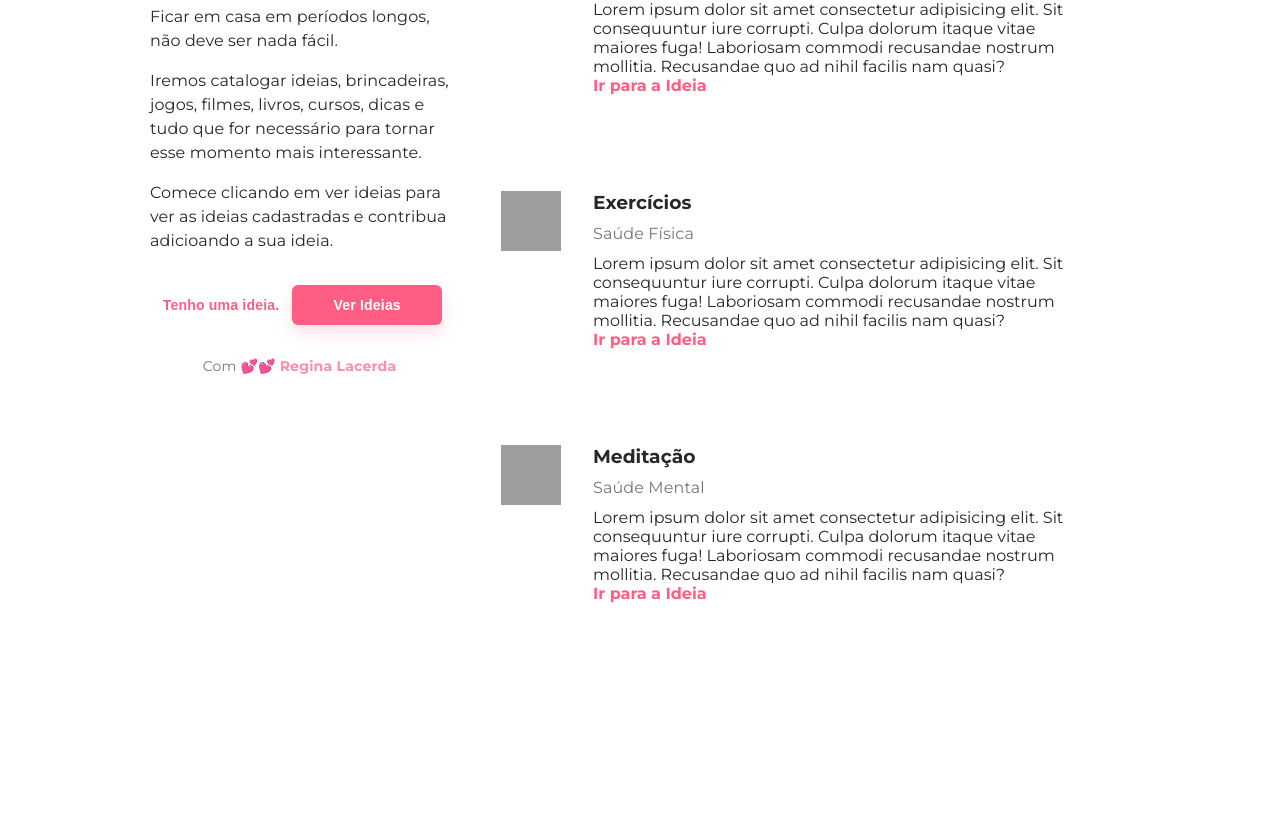
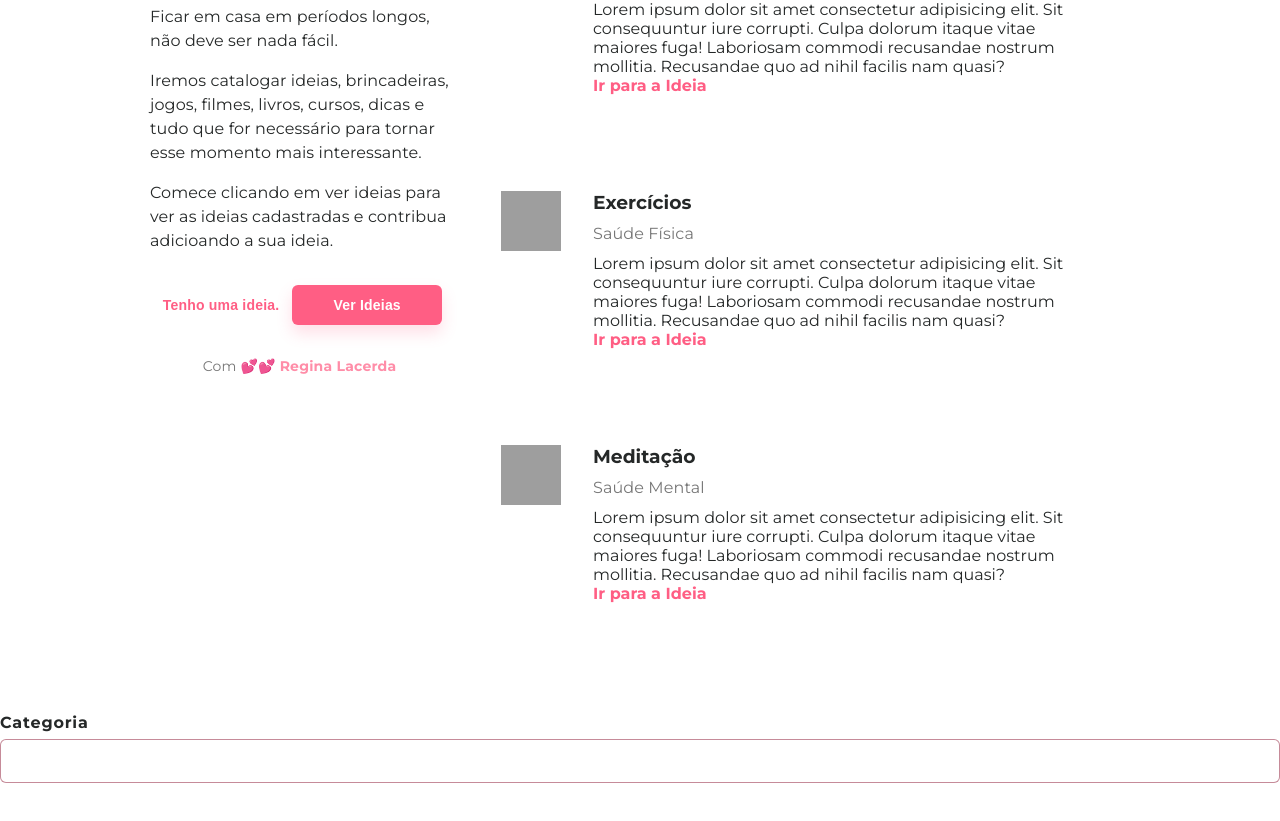
Before and after one commit to ReginaLPA/Casa-Criativa, a plain HTML site: page index.html in a window 1280 px wide. Shown: the part 135-956 px from the top of the page. Drawn offline with Linux system fonts and the light colour scheme; grey boxes are pictures that could not be loaded.

Commit message:
Alterado o arquivo index.html

```diff
--- a/css/style.css
+++ b/css/style.css
@@ -254,8 +254,6 @@ form button:hover{
     color: white;
 
     text-decoration: none;
-
-
 }
 
 #modal.hide{
--- a/index.html
+++ b/index.html
@@ -129,6 +129,15 @@
         </div>
 
     </div>
+    <!--teste-->
+    <div>
+        <form>
+            <div class="input-wrapper">
+                <label form"category">Categoria</label>
+                <input type="text" name="category">
+            </div>
+        </form>
+    </div>
     <script src="js/script.js"> </script>
 </body>
 
```
